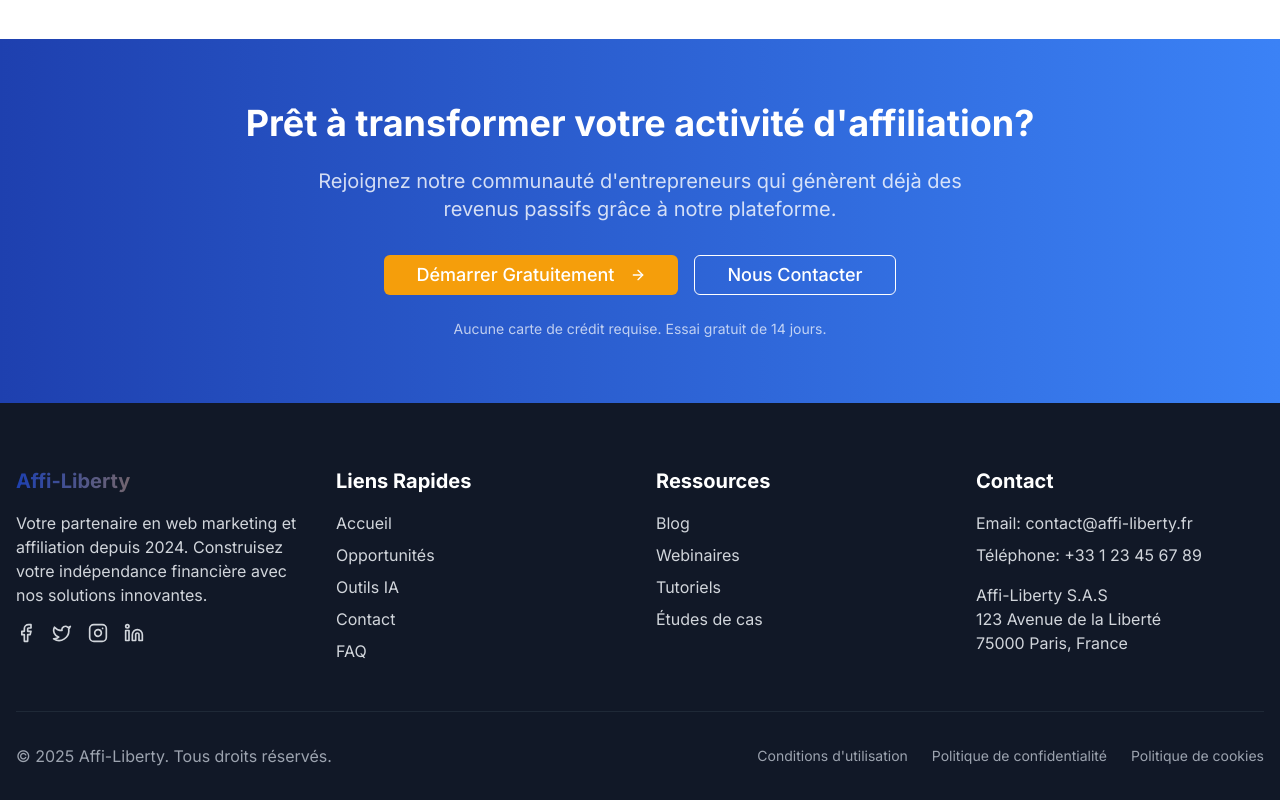
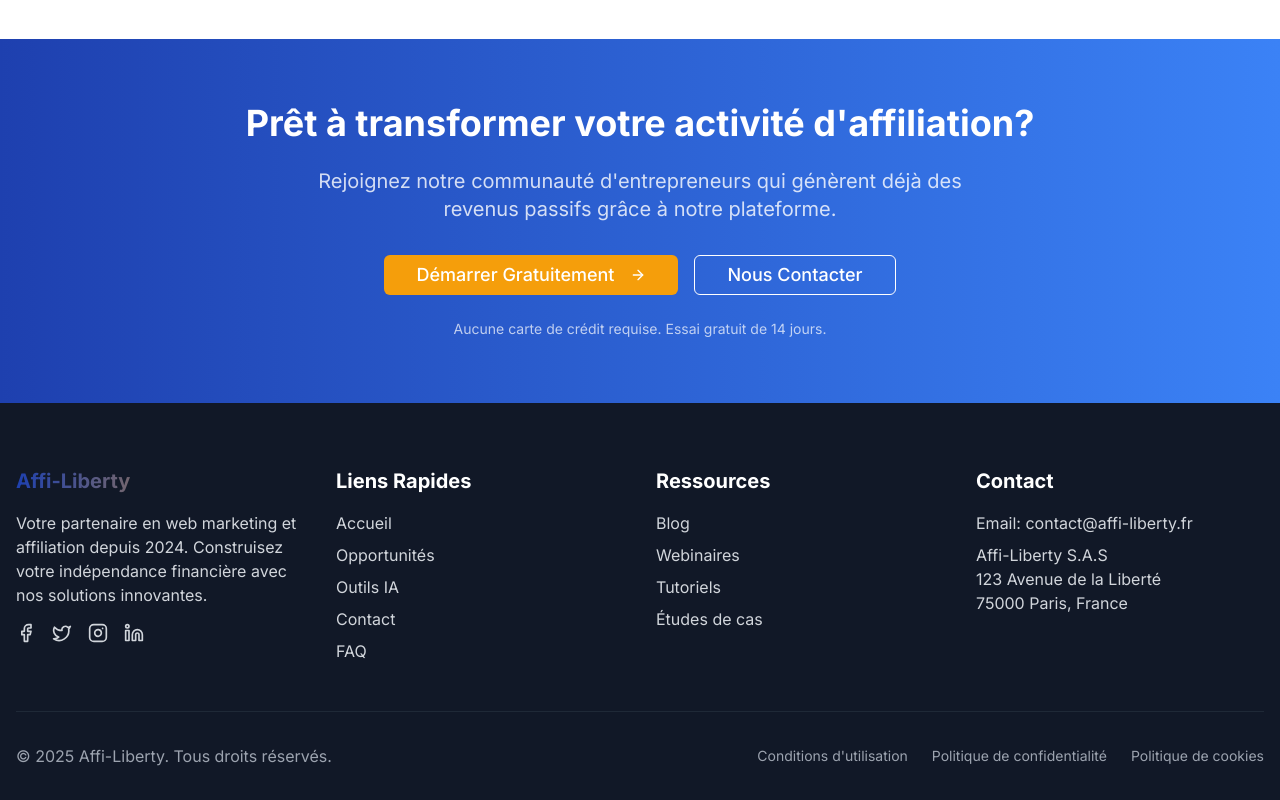
Before and after one commit to Mathieu-J-dev/liberty-marketing-hub, a React (Vite) app: page / in a window 1280 px wide. Shown: the part 2599-3399 px from the top of the page. Built offline with nearby package versions, Linux system fonts and the light colour scheme.

Commit message:
Visual edit in Lovable
Edited UI in Lovable

```diff
--- a/src/components/layout/Footer.tsx
+++ b/src/components/layout/Footer.tsx
@@ -71,7 +71,7 @@ const Footer = () => {
           <div>
             <h3 className="text-xl font-bold mb-4">Contact</h3>
             <p className="text-gray-300 mb-2">Email: contact@affi-liberty.fr</p>
-            <p className="text-gray-300 mb-4">Téléphone: +33 1 23 45 67 89</p>
+
             <p className="text-gray-300">
               Affi-Liberty S.A.S<br />
               123 Avenue de la Liberté<br />
```
